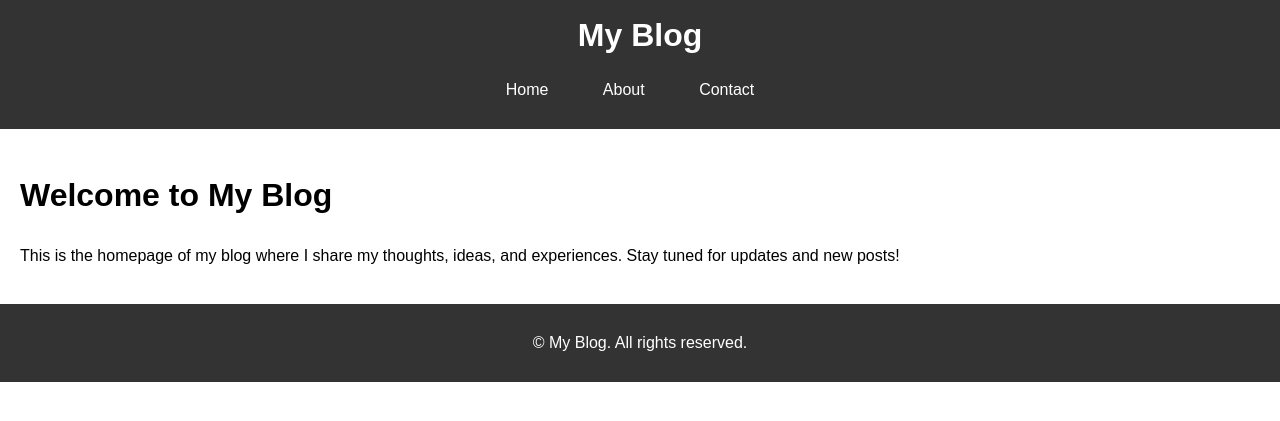
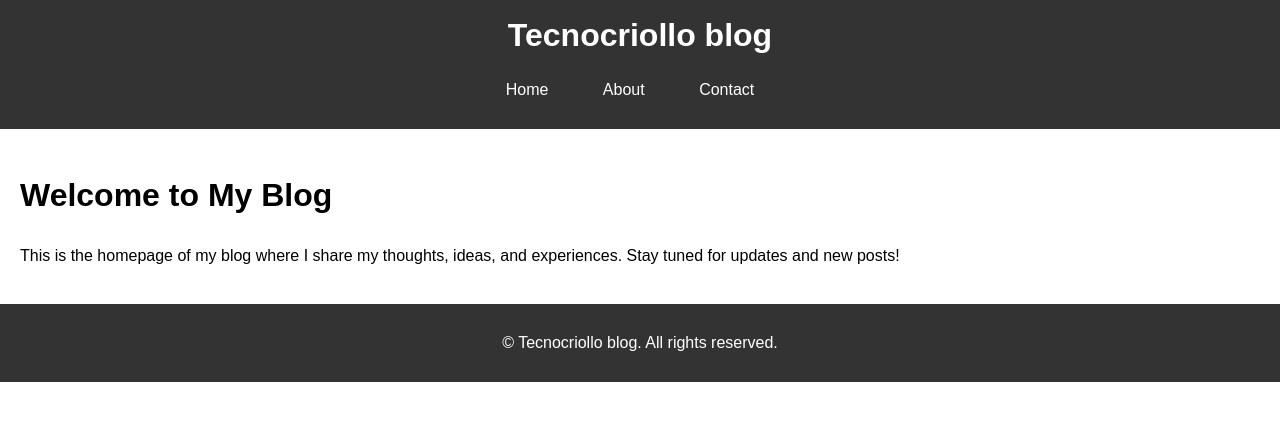
Before and after one commit to tecnocriollo/tecnocriollo.github.io, a Jekyll site: the page built from index.md, in a window 1280 px wide. Shown: the top 421 px of the page. Built offline with Jekyll 4.4.1, drawn with Linux system fonts in a browser that asks for light colours; our own code applies the rules of GitHub Pages for plain Markdown files.

Commit message:
ajusting

```diff
--- a/_config.yml
+++ b/_config.yml
@@ -1,8 +1,8 @@
-title: My Blog
+title: Tecnocriollo blog
 description: A personal blog about various topics.
-url: https://yourblog.github.io
-author: Your Name
-theme: minima
+url: https://tecnocriollo.github.io
+author: Patricio Sanchez
+theme: cayman
 markdown: kramdown
 plugins:
   - jekyll-feed
```
